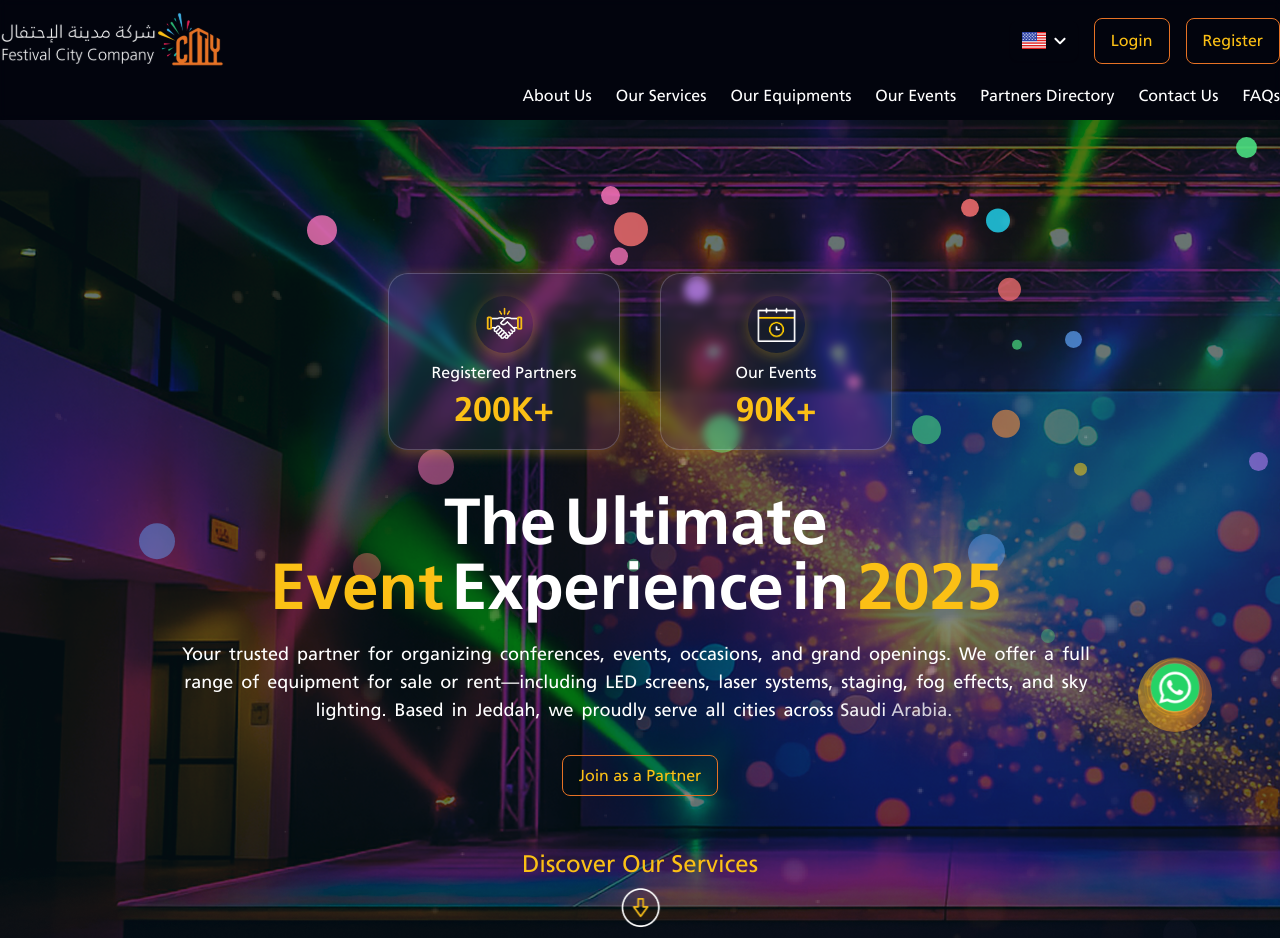
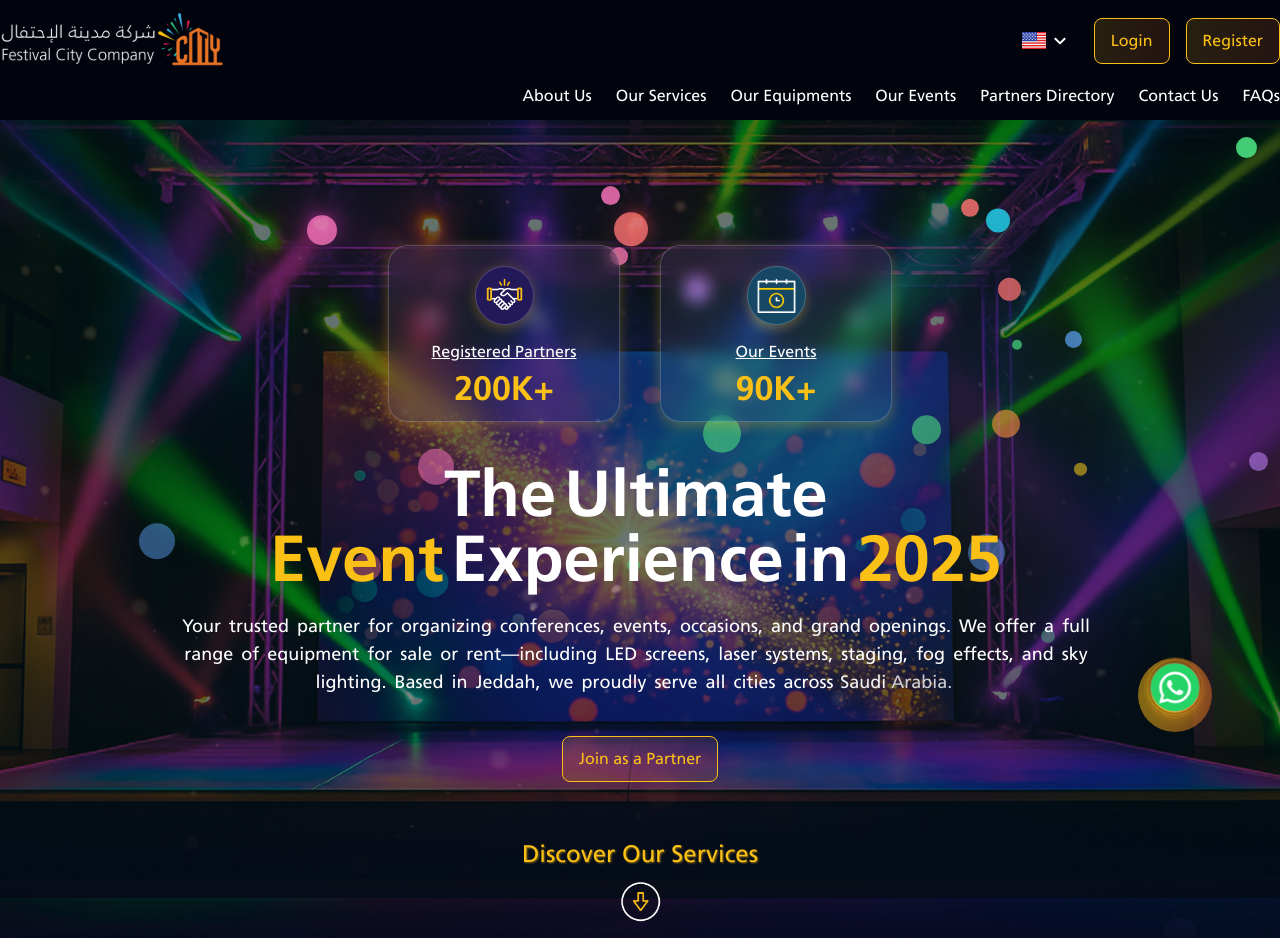
Before and after one commit to sunilsen510/FestiveCity_New, a Next.js app: page / in a window 1280 px wide. Shown: the top 938 px of the page. Built offline with nearby package versions, Linux system fonts and the light colour scheme.

Commit message:
some changes on my design

```diff
--- a/app/globals.css
+++ b/app/globals.css
@@ -214,3 +214,40 @@ html[lang="ar"] body{
   opacity: 1; /* show on hover */
   transform: translateX(-50%) rotate(45deg) scale(1.2); /* thoda enlarge on hover */
 }
+
+
+
+/* Animated button */
+.btn-4 {
+  border: 1px solid;
+  overflow: hidden;
+  position: relative;
+}
+
+.btn-4 span {
+  z-index: 20;
+}
+
+.btn-4:hover {
+  background: linear-gradient(90deg, rgba(251, 192, 21, 1) 0%, rgba(230, 114, 37, 1) 100%);
+  border: 1px solid transparent;
+}
+
+.btn-4::after {
+  background: #fff;
+  content: "";
+  height: 155px;
+  left: -75px;
+  opacity: 0.2;
+  position: absolute;
+  top: -50px;
+  transform: rotate(35deg);
+  transition: all 550ms cubic-bezier(0.19, 1, 0.22, 1);
+  width: 50px;
+  z-index: -10;
+}
+
+.btn-4:hover::after {
+  left: 120%;
+  transition: all 550ms cubic-bezier(0.19, 1, 0.22, 1);
+}
--- /dev/null
+++ b/components/AnimatedButton/page.tsx
@@ -0,0 +1,27 @@
+// components/AnimatedButton.tsx
+import Link from "next/link";
+import { ReactNode } from "react";
+
+
+interface AnimatedButtonProps {
+  href: string;
+  children: ReactNode;
+  className?: string;
+}
+
+const AnimatedButton: React.FC<AnimatedButtonProps> = ({ href, children, className = "" }) => {
+  return (
+    <>
+       <div className="flex items-center justify-center">
+          <Link
+              href={href}
+              className={`btn btn-4 absolute overflow-hidden px-4 py-2.5 rounded-lg text-yellow-color border border-primary bg-transparent text-sm sm:text-base md:text-[16px] transition-colors duration-300 hover:text-white ${className}`}
+            >
+              {children}
+          </Link>
+       </div>
+    </>
+  );
+};
+
+export default AnimatedButton;
--- a/components/Header/page.tsx
+++ b/components/Header/page.tsx
@@ -3,6 +3,7 @@
 import React, { useState } from "react";
 import Image from "next/image";
 import Link from "next/link";
+import AnimatedButton from "../AnimatedButton/page";
 
 const Header = () => {
   const [isOpen, setIsOpen] = useState(false);
@@ -84,7 +85,7 @@ const Header = () => {
 
                   {/* Dropdown */}
                   <div
-                    className={`absolute mt-2 w-36 bg-secondary-700 shadow-lg overflow-hidden origin-top text-yellow-color border border-primary px-2 py-2 rounded-lg transition-all duration-300 ${
+                    className={`absolute mt-2 z-50 w-36 bg-secondary-700 shadow-lg overflow-hidden origin-top text-yellow-color border border-primary px-2 py-2 rounded-lg transition-all duration-300 ${
                       isDropOpen
                         ? "max-h-60 opacity-100 scale-100"
                         : "max-h-0 opacity-0 scale-95 pointer-events-none"
@@ -118,18 +119,8 @@ const Header = () => {
 
                 {/* Auth Buttons */}
                 <div className="flex gap-4">
-                  <Link
-                    href="/login"
-                    className="bg-transparent text-yellow-color border border-primary hover:bg-yellow-linear hover:text-white px-4 py-2.5 rounded-lg transition-all duration-300"
-                  >
-                    Login
-                  </Link>
-                  <Link
-                    href="/register"
-                    className="bg-transparent text-yellow-color border border-primary hover:bg-yellow-linear hover:text-white px-4 py-2.5 rounded-lg transition-all duration-300"
-                  >
-                    Register
-                  </Link>
+                  <AnimatedButton href="/login" className="bg-yellow-soft-linear">Login</AnimatedButton>
+                  <AnimatedButton href="/register" className="bg-yellow-soft-linear">Register</AnimatedButton>
                 </div>
               </div>
             </div>
@@ -229,14 +220,14 @@ const Header = () => {
 
               <Link
                 href="/login"
-                className="bg-transparent text-yellow-color border border-primary hover:bg-yellow-linear hover:text-white px-4 py-2.5 rounded-lg transition-all duration-300 text-center"
+                className="relative overflow-hidden px-4 py-2.5 rounded-lg text-yellow-color border border-primary bg-transparent transition-all duration-300 before:absolute before:inset-0 before:bg-yellow-linear before:translate-x-[-100%] before:transition-transform before:duration-300 before:shadow-lg hover:before:translate-x-0 hover:text-white"
                 onClick={toggleSidebar}
               >
                 Login
               </Link>
               <Link
                 href="/register"
-                className="bg-transparent text-yellow-color border border-primary hover:bg-yellow-linear hover:text-white px-4 py-2.5 rounded-lg transition-all duration-300 text-center"
+                className="relative overflow-hidden px-4 py-2.5 rounded-lg text-yellow-color border border-primary bg-transparent transition-all duration-300 before:absolute before:inset-0 before:bg-yellow-linear before:translate-x-[-100%] before:transition-transform before:duration-300 before:shadow-lg hover:before:translate-x-0 hover:text-white"
                 onClick={toggleSidebar}
               >
                 Register
--- a/components/Hero/page.tsx
+++ b/components/Hero/page.tsx
@@ -6,6 +6,7 @@ import Image from "next/image";
 import Link from "next/link";
 import { motion, Variants } from "framer-motion";
 import AnimatedText from "../AnimatedText/page";
+import AnimatedButton from "../AnimatedButton/page";
 
 const Hero = () => {
 
@@ -50,7 +51,7 @@ const Hero = () => {
 
   return (
     <>
-    <section className="relative bg-hero-pattern min-h-[700px] md:min-h-[800px] lg:min-h-[854px] grid place-items-center lg:pt-[120px] md:pt-[130px] overflow-hidden">
+    <section className="relative bg-hero-pattern bg-center bg-cover bg-no-repeat min-h-[700px] md:min-h-[800px] lg:min-h-[854px] grid place-items-center lg:pt-[120px] md:pt-[130px] overflow-hidden">
       {/* Background Video */}
       {/* <video
         autoPlay
@@ -102,9 +103,10 @@ const Hero = () => {
 
 
       <div className="max-w-[1296px] w-full text-center z-[2] px-4 lg:px-0">
+         <div className="max-w-[970px] mx-auto min-h-[724px]">
           {/* Cards */}
           <motion.div
-          className="flex flex-col md:flex-row items-center justify-center gap-6 md:gap-10 mb-8 md:mb-10 flex-wrap sm:pt-20 pt-20 lg:pt-0"
+            className="flex item-center justify-center gap-10 mb-10"
             variants={parentVariant}
             initial="hidden"
             whileInView="visible"
@@ -113,11 +115,11 @@ const Hero = () => {
             {/* Card 1 */}
             <motion.div
               variants={cardVariant}
-            className="w-full md:w-[232px] h-[177px] flex flex-col justify-center items-center rounded-[20px] border border-white/20 bg-white/5 backdrop-blur-sm shadow-shadow-6 text-center"
+              className="w-full md:w-[232px] h-[177px] rounded-[20px] border border-white/20 bg-white/5 backdrop-blur-[8px] shadow-shadow-6 text-center py-5 px-10"
             >
               <Link
                 href="/"
-              className="inline-block p-1 bg-transparent rounded-full shadow-shadow-6 mb-2"
+                className="inline-block p-1 bg-[#231858] rounded-full shadow-yellow-glow border border-white/20 backdrop-blur-sm mb-2"
               >
                 <Image
                   src="/gif/handshak.gif"
@@ -128,18 +130,18 @@ const Hero = () => {
                   unoptimized
                 />
               </Link>
-            <p className="text-white font-medium mb-2 text-sm sm:text-base">Registered Partners</p>
+              <p className="text-white font-medium mb-2 text-sm sm:text-base underline">Registered Partners</p>
               <span className="text-yellow-color font-bold text-[28px] sm:text-[34px] leading-none">200K+</span>
             </motion.div>
 
             {/* Card 2 */}
             <motion.div
               variants={cardVariant}
-            className="w-full  md:w-[232px] h-[177px] flex flex-col justify-center items-center rounded-[20px] border border-white/20 bg-white/5 backdrop-blur-sm shadow-shadow-6 text-center"
+              className="w-full  md:w-[232px] h-[177px] rounded-[20px] border border-white/20 bg-white/5 backdrop-blur-[8px] shadow-shadow-6 text-center py-5 px-10"
             >
               <Link
                 href="/"
-              className="inline-block p-1 bg-transparent rounded-full shadow-shadow-6 mb-2"
+                className="inline-block p-1 bg-[#164865] rounded-full shadow-yellow-custom border border-white/20 backdrop-blur-sm mb-2 "
               >
                 <Image
                   src="/gif/event.gif"
@@ -150,45 +152,17 @@ const Hero = () => {
                   unoptimized
                 />
               </Link>
-            <p className="text-white font-medium mb-2 text-sm sm:text-base">Our Events</p>
+              <p className="text-white font-medium mb-2 text-sm sm:text-base underline">Our Events</p>
               <span className="text-yellow-color font-bold text-[28px] sm:text-[34px] leading-none">90K+</span>
             </motion.div>
           </motion.div>
-
-        {/* Title & Description */}
-        {/* <motion.h1
-          variants={titleVariant}
-          initial="hidden"
-          whileInView="visible"
-          viewport={{ once: true, amount: 0.3 }}
-          className="text-[32px] sm:text-[42px] md:text-[55px] lg:text-[65px] font-bold text-white leading-snug md:leading-none mb-4 sm:mb-5"
-        >
-          The Ultimate <br />
-          <span className="text-yellow-color">Event</span> Experience in{" "}
-          <span className="text-yellow-color">2025</span>
-        </motion.h1> */}
-
-
-        {/* <motion.p
-          initial={{ opacity: 0, y: 20 }}
-          whileInView={{ opacity: 1, y: 0 }}
-          transition={{ duration: 0.8, delay: 0.3 }}
-          viewport={{ once: true, amount: 0.3 }}
-          className="max-w-[90%] sm:max-w-[600px] md:max-w-[969px] text-[14px] sm:text-[16px] md:text-[18px] font-normal text-white leading-6 sm:leading-7 md:leading-7 mx-auto mb-8 md:mb-10"
-        >
-          Your trusted partner for organizing conferences, events, occasions,
-          and grand openings. We offer a full range of equipment for sale or
-          rent—including LED screens, laser systems, staging, fog effects, and
-          sky lighting. Based in Jeddah, we proudly serve all cities across
-          Saudi Arabia.
-        </motion.p> */}
 
           <motion.div
             variants={containerVariants}
             initial="hidden"
             whileInView="visible"
             viewport={{ once: true, amount: 0.3 }}
-      className="text-center"
+            className="text-center max-w-[969px] mx-auto px-4"
           >
             <AnimatedText
               text="The Ultimate Event Experience in 2025"
@@ -203,26 +177,12 @@ const Hero = () => {
                 rent—including LED screens, laser systems, staging, fog effects, and
                 sky lighting. Based in Jeddah, we proudly serve all cities across
                 Saudi Arabia."
-        className="max-w-[90%] sm:max-w-[600px] md:max-w-[969px] text-[14px] sm:text-[16px] md:text-[18px] font-normal text-white leading-6 sm:leading-7 md:leading-7 mx-auto mb-8 md:mb-10"
+              className="max-w-[90%] sm:max-w-[600px] md:max-w-[969px] text-[14px] sm:text-[16px] md:text-[18px] font-normal text-white leading-6 sm:leading-7 md:leading-7 mx-auto"
               lineBreakIndices={[]}
             />
+            <AnimatedButton href="/partner" className="mt-[40px] mb-[60px] bg-yellow-light-linear">Join as a Partner</AnimatedButton>
           </motion.div>
 
-        {/* CTA Button */}
-        <motion.div
-          initial={{ opacity: 0, scale: 0.8 }}
-          whileInView={{ opacity: 1, scale: 1 }}
-          transition={{ duration: 0.6, delay: 0.5 }}
-          viewport={{ once: true, amount: 0.3 }}
-          className="mb-12 md:mb-16"
-        >
-          <Link
-            href="/partner"
-            className="bg-transparent text-yellow-color border border-primary hover:bg-yellow-linear hover:text-white px-4 py-2.5 rounded-lg text-sm sm:text-base md:text-[16px] transition-all duration-300"
-          >
-            Join as a Partner
-          </Link>
-        </motion.div>
 
           {/* Discover Our Services */}
           <motion.div
@@ -232,8 +192,10 @@ const Hero = () => {
             viewport={{ once: true, amount: 0.3 }}
             className="max-w-[277px] max-h-[103px] mx-auto"
           >
-          <h3 className="text-[20px] sm:text-[22px] md:text-[24px] text-yellow-color font-normal leading-none mb-1">
-            Discover Our Services
+            <h3 className="text-[20px] sm:text-[22px] md:text-[24px] lg:text-[24px] font-normal leading-none mb-2">
+            <span style={{ textShadow: "1px 1px 2px rgba(251, 192, 21, 0.5)" }} className="text-yellow-color">Discover</span>{" "}
+            <span style={{ textShadow: "1px 1px 2px rgba(251, 192, 21, 0.5)" }} className="text-yellow-color">Our</span>{" "}
+            <span style={{ textShadow: "1px 1px 2px rgba(251, 192, 21, 0.5)" }} className="text-yellow-color">Services</span>
           </h3>
           <motion.div
             className="cursor-pointer inline-block mt-0"
@@ -246,7 +208,7 @@ const Hero = () => {
             }}
           >
             <Image
-              src="/images/downArrow.png"
+              src="/gif/arrow-down.gif"
               alt="down arrow"
               width={54}
               height={54}
@@ -254,7 +216,7 @@ const Hero = () => {
             />
           </motion.div>
         </motion.div>
-
+         </div>
       </div>
     </section>
     </>
--- a/components/Network/page.tsx
+++ b/components/Network/page.tsx
@@ -64,8 +64,8 @@
 "use client";
 
 import React from 'react';
-import Link from "next/link";
 import { motion, Variants } from "framer-motion";
+import AnimatedButton from "../AnimatedButton/page";
 
 
 // Framer Motion Variants
@@ -110,12 +110,8 @@ const Network: React.FC = () => {
         whileHover={{ scale: 1.05 }}
         transition={{ type: "spring", stiffness: 300, damping: 20 }}
       >
-        <Link
-          href="/partner"
-          className="bg-transparent text-yellow-color border border-primary hover:bg-yellow-linear hover:text-white px-4 sm:px-5 py-2.5 sm:py-3 rounded-lg text-sm sm:text-base md:text-[16px] transition-all duration-300"
-        >
-          Register as a Partner
-        </Link>
+        {/* Auth Buttons */}
+            <AnimatedButton href="/Join as a Partner">Join as a Partner</AnimatedButton>
       </motion.div>
     </motion.div>
   );
--- a/tailwind.config.js
+++ b/tailwind.config.js
@@ -40,7 +40,9 @@ module.exports = {
         'shadow-4': '0px 0px 0px 4px rgba(255, 255, 255, 0.4)',
         'shadow-5': '0px 8px 32px 0px rgba(0, 0, 0, 0.06), 0px 4px 8px 0px rgba(0, 0, 0, 0.03)',
         'shadow-6': '0px 3.28px 13.11px 0px rgba(251, 192, 21, 0.3)',
-
+        'yellow-glow': '0px 3.28px 13.11px 0px #FBC0154D',
+        'yellow-custom': '0px 4px 10.8px 0px #FBC0154D',
+        'yellow-soft-custom': '0px 4px 10.8px 0px #FBC01580',
       },
       backgroundImage: {
         'hero-pattern': "url('/images/bg-hero.png')",
@@ -49,16 +51,23 @@ module.exports = {
         'black-linear': 'linear-gradient(0deg,rgba(3, 5, 17, 1) 0%, rgba(3, 5, 17, 0) 100%)',
         'yellow-linear': 'linear-gradient(90deg, rgba(251, 192, 21, 1) 0%, rgba(230, 114, 37, 1) 100%)',
         'ring-linear': 'linear-gradient(90deg, rgba(251, 192, 21, 1) 0%, rgba(230, 114, 37, 1) 100%)',
+        'yellow-light-linear': 'linear-gradient(90deg, rgba(251, 192, 21, 0.15) 0%, rgba(230, 114, 37, 0.15) 100%)',
+        'yellow-soft-linear': 'linear-gradient(90deg, rgba(251, 192, 21, 0.15) 0%, rgba(230, 114, 37, 0.15) 100%)',
       },
       keyframes: {
         float: {
           '0%, 100%': { transform: 'translateY(0)' },
           '50%': { transform: 'translateY(-10px)' },
         },
+        downBounce: {
+          '0%, 100%': { transform: 'translateY(0)' },
+          '50%': { transform: 'translateY(20px)' },
+        },
       },
       animation: {
         'spin-slow': 'spin 3s linear infinite',
         'float': 'float 3s ease-in-out infinite',
+        'downBounce': 'downBounce 1s ease-in-out infinite',
       },
       willChange: {
         transform: 'transform',
```
Also changed, not shown: components/Event/page.tsx (+5 -5 lines), components/Services/FeaturedServices.tsx (+4 -7 lines), public/gif/arrow-down.gif (added). Lines whose indentation alone changed are shown as unchanged.
